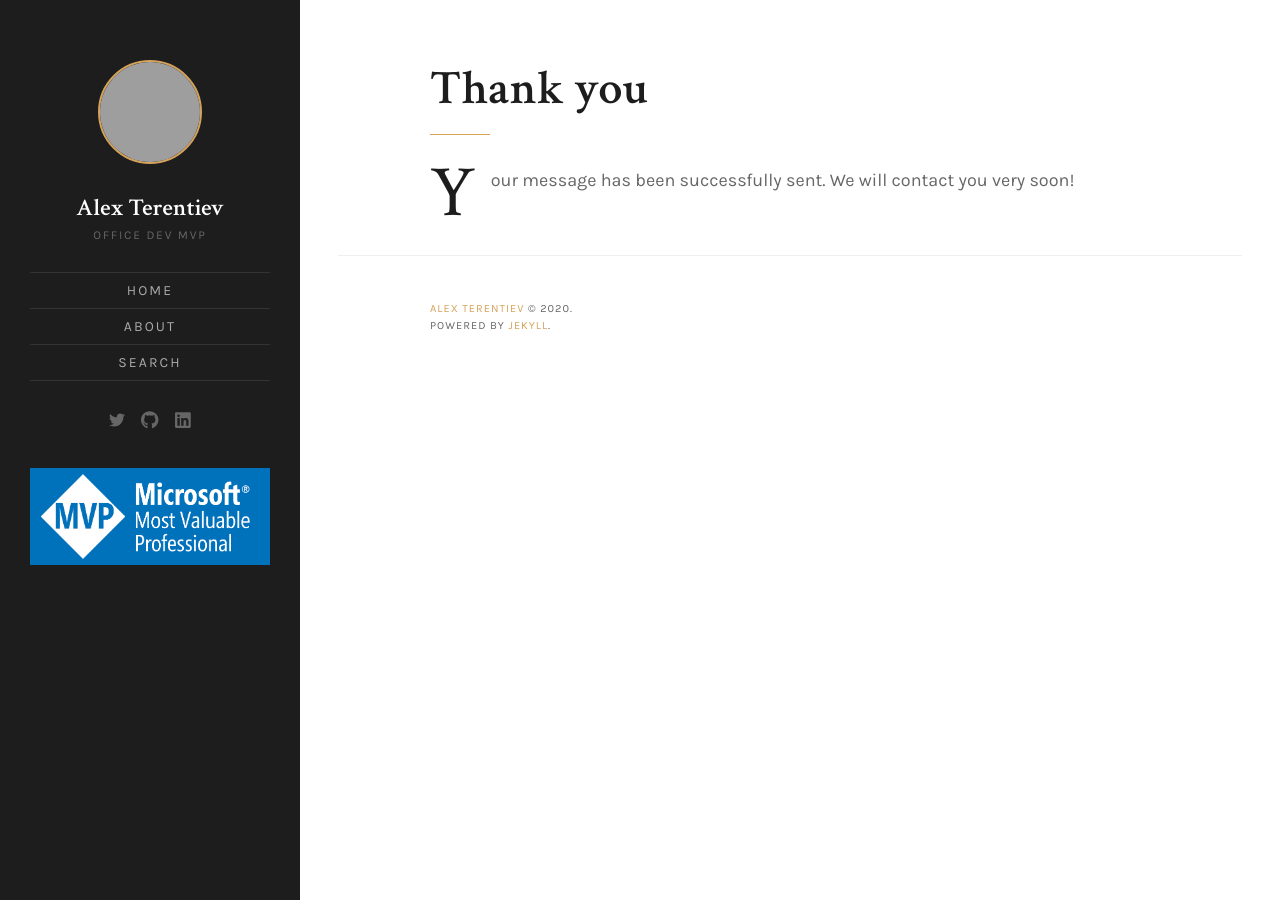
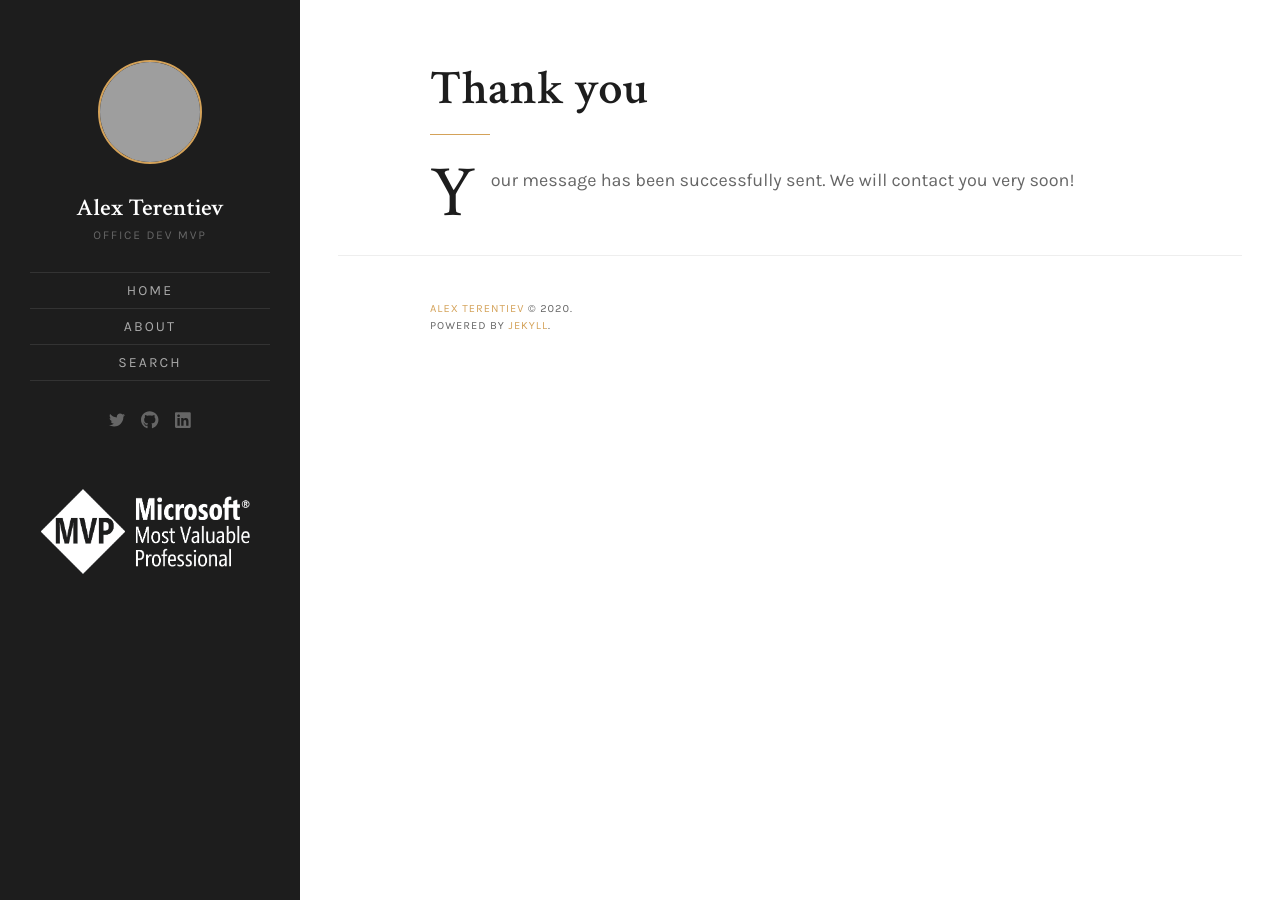
Before and after one commit to AJIXuMuK/AJIXuMuK.github.io, a Jekyll site: the page built from thank-you.html, in a window 1280 px wide. Built offline with Jekyll 4.4.1, drawn with Linux system fonts in a browser that asks for light colours; grey boxes are pictures that could not be loaded.

Commit message:
black mvp logo

```diff
--- a/_includes/header.html
+++ b/_includes/header.html
@@ -44,7 +44,7 @@
                     </div><!-- .site-nav-inside -->
                 </div><!-- .site-nav-wrap -->
             </nav><!-- .site-navigation -->
-            <img src="{{ site.baseurl }}/assets/images/MVP_Logo_Horizontal_Preferred_Cyan300_CMYK_300ppi.png" />
+            <img class="mvp" src="{{ site.baseurl }}/assets/images/MVP_Logo_Horizontal_Secondary_Black_CMYK_300ppi.png" />
         </div><!-- .site-header-inside -->
     </div><!-- .site-header-wrap -->
 </header><!-- .site-header -->
--- a/_sass/_header.scss
+++ b/_sass/_header.scss
@@ -169,3 +169,7 @@ a[href$="/rss/"] svg {
 .current-menu-item a {
   color: $color-accent;
 }
+
+.mvp {
+  margin-top: 0.83333em;
+}
```
Also changed, not shown: README.md, assets/images/MVP_Logo_Horizontal_Secondary_Black_CMYK_300ppi.png (added).
